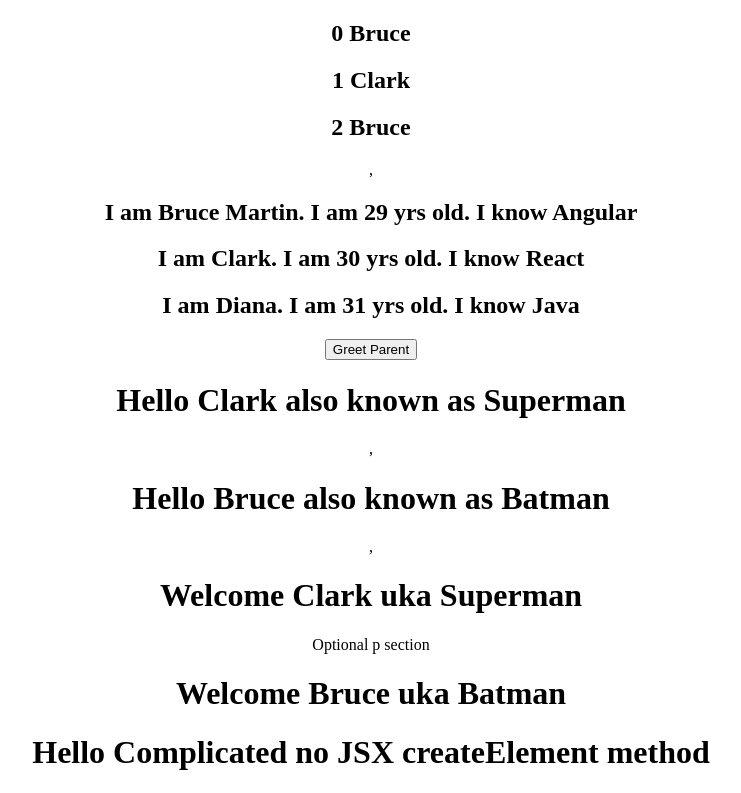
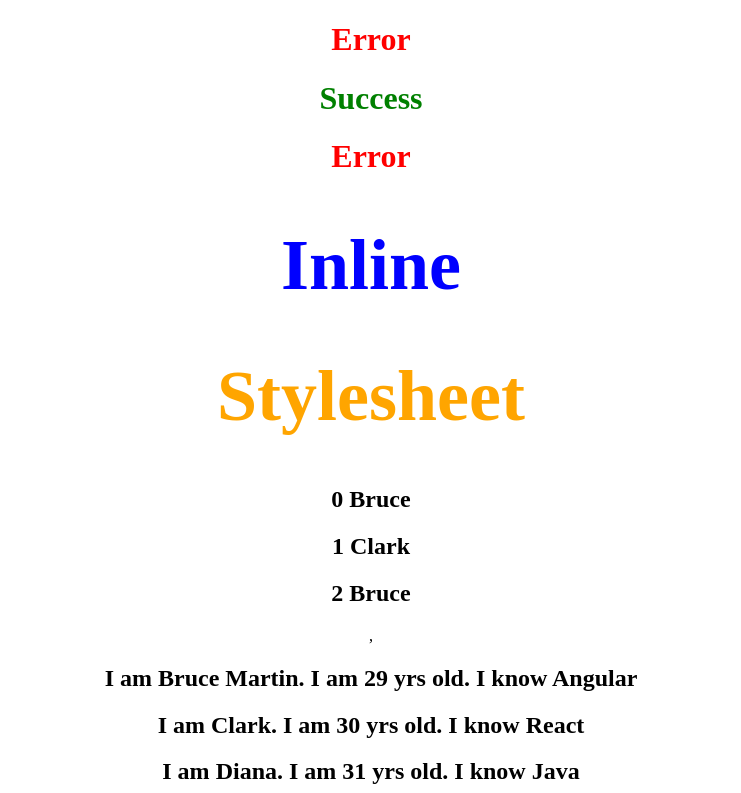
Before and after one commit to rob4abcba/ReactJS-Project, a React (Create React App) app: page / in a window 1280 px wide. Shown: the top 793 px of the page, without its empty margins (269-1010 px from the left). Built offline with nearby package versions, Linux system fonts and the light colour scheme.

Commit message:
Add styling CSS in several different ways.

```diff
--- a/src/App.js
+++ b/src/App.js
@@ -12,6 +12,10 @@
 import ParentComponent from './components/ParentComponent';
 import UserGreeting from './components/UserGreeting';
 import NameList from './components/NameList';
+import Stylesheet from './components/Stylesheet';
+import Inline from './components/Inline'
+import './appStyles.css'
+import styles from './appStyles.module.css'
 
 class App extends React.Component {
   constructor(props) {
@@ -39,6 +43,10 @@
   render() {
     return (
       <div className="App">
+        <h1 className='error'>Error</h1>
+        <h1 className={styles.success}>Success</h1>
+        <Inline />
+        <Stylesheet primary={true} />
         <NameList />
         <UserGreeting />
         <ParentComponent />
--- /dev/null
+++ b/src/appStyles.css
@@ -0,0 +1,3 @@
+.error {
+    color: red
+}
--- /dev/null
+++ b/src/appStyles.module.css
@@ -0,0 +1,3 @@
+.success {
+    color: green
+}
--- /dev/null
+++ b/src/components/Inline.js
@@ -0,0 +1,17 @@
+import React from 'react'
+
+const heading = {
+    fontSize: '72px',
+    color: 'blue'
+}
+
+function Inline() {
+    return (
+        <div>
+            <h1 className='error'>Error</h1>
+            <h1 style={heading}>Inline</h1>
+        </div>
+    )
+}
+
+export default Inline
--- /dev/null
+++ b/src/components/Stylesheet.js
@@ -0,0 +1,14 @@
+import React from 'react'
+import './myStyles.css'
+
+function Stylesheet(props) {
+    let className = props.primary ? 'primary' : ''
+    return (
+        <div>
+            {/* <h1 className='primary'>Stylesheet</h1> */}
+            <h1 className={`${className} font-xl`}>Stylesheet</h1>
+        </div>
+    )
+}
+
+export default Stylesheet
--- /dev/null
+++ b/src/components/myStyles.css
@@ -0,0 +1,7 @@
+.primary {
+    color: orange;
+}
+
+.font-xl {
+    font-size: 72px;
+}
```
